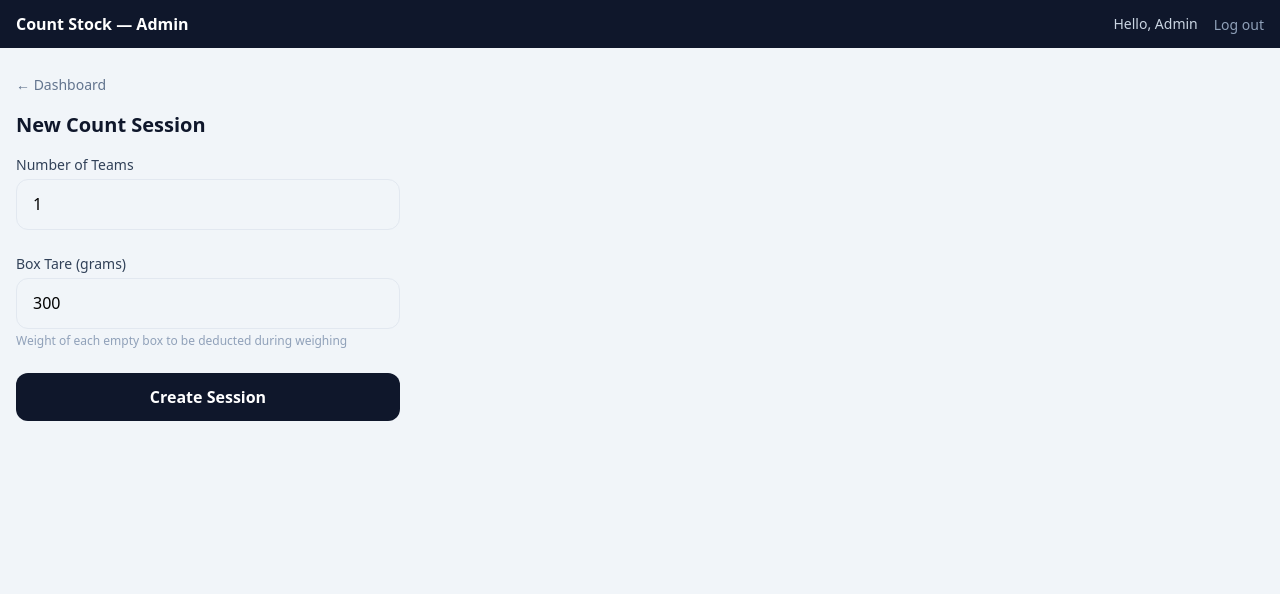
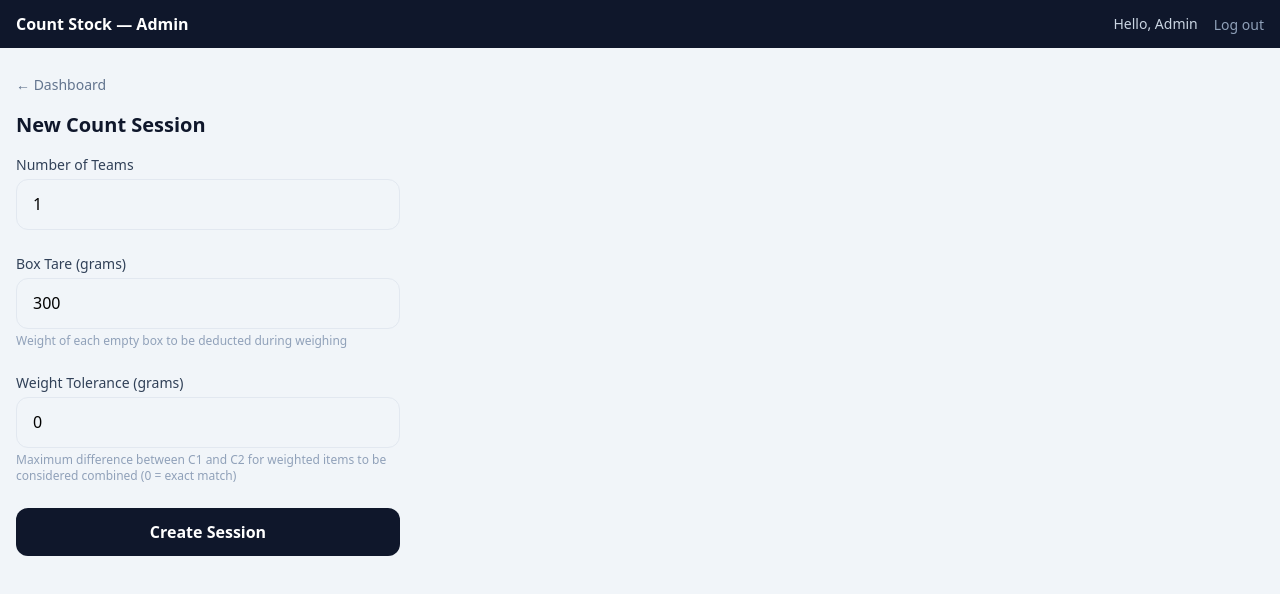
Before and after one commit to ycristan/ProjectCountStock, a Next.js app: page /admin/sessao in a window 1280 px wide. Shown: the top 594 px of the page. Built offline with nearby package versions, Linux system fonts and the light colour scheme; no server answers.

Commit message:
fix: add Weight Tolerance field to correct sessao page (app/admin/sessao)

```diff
--- a/app/admin/sessao/page.tsx
+++ b/app/admin/sessao/page.tsx
@@ -55,6 +55,24 @@ export default function SessaoPage() {
           />
           <p className="text-xs text-slate-400 mt-1">Weight of each empty box to be deducted during weighing</p>
         </div>
+        <div>
+          <label
+            htmlFor="tolerance_g"
+            className="block text-sm font-medium text-slate-700 mb-1"
+          >
+            Weight Tolerance (grams)
+          </label>
+          <input
+            id="tolerance_g"
+            name="tolerance_g"
+            type="number"
+            min={0}
+            defaultValue={0}
+            required
+            className="w-full px-4 py-3 text-lg border border-slate-200 rounded-xl focus:outline-none focus:border-blue-500"
+          />
+          <p className="text-xs text-slate-400 mt-1">Maximum difference between C1 and C2 for weighted items to be considered combined (0 = exact match)</p>
+        </div>
         {state?.error && <p className="text-sm text-red-600">{state.error}</p>}
         <button
           type="submit"
```
